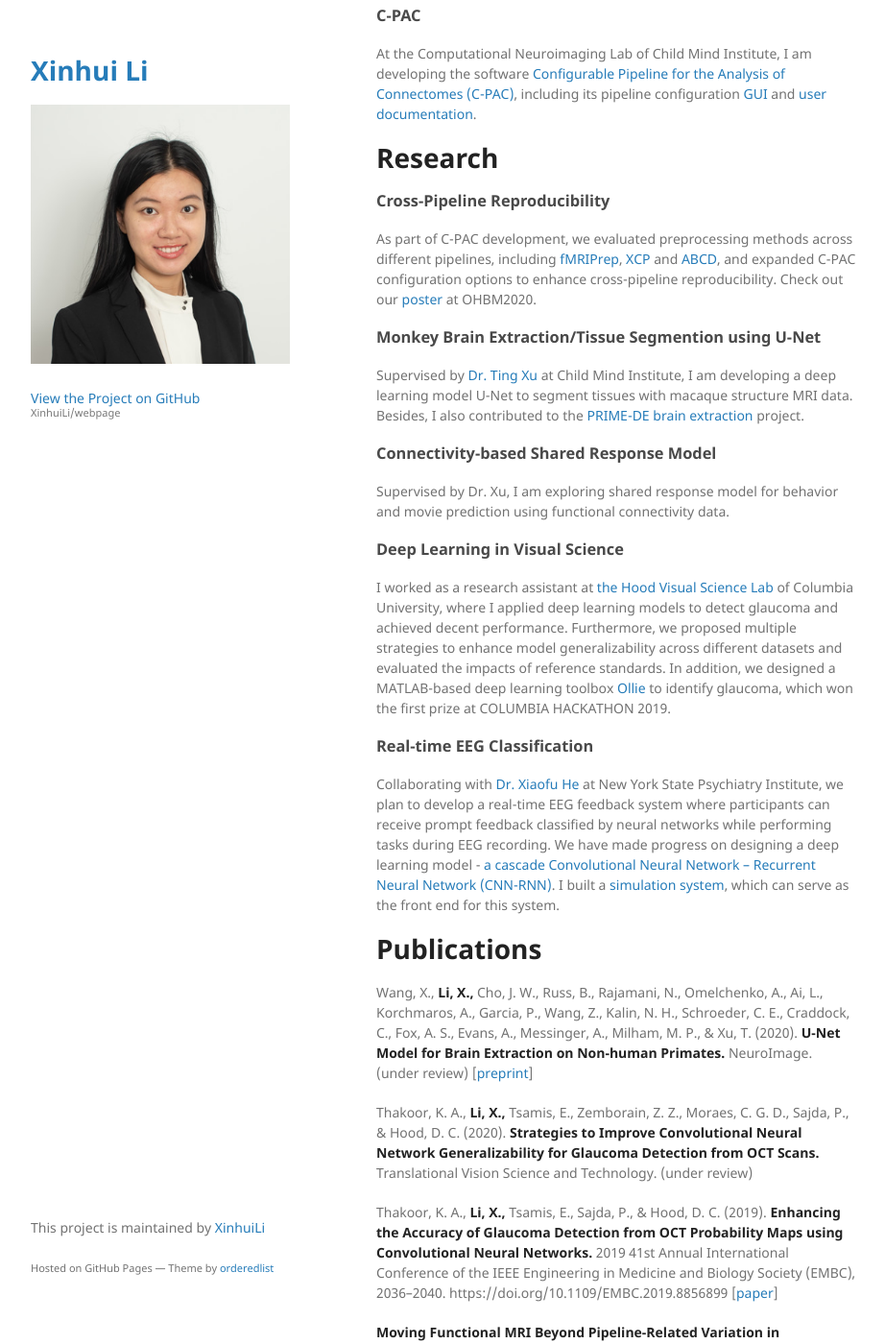
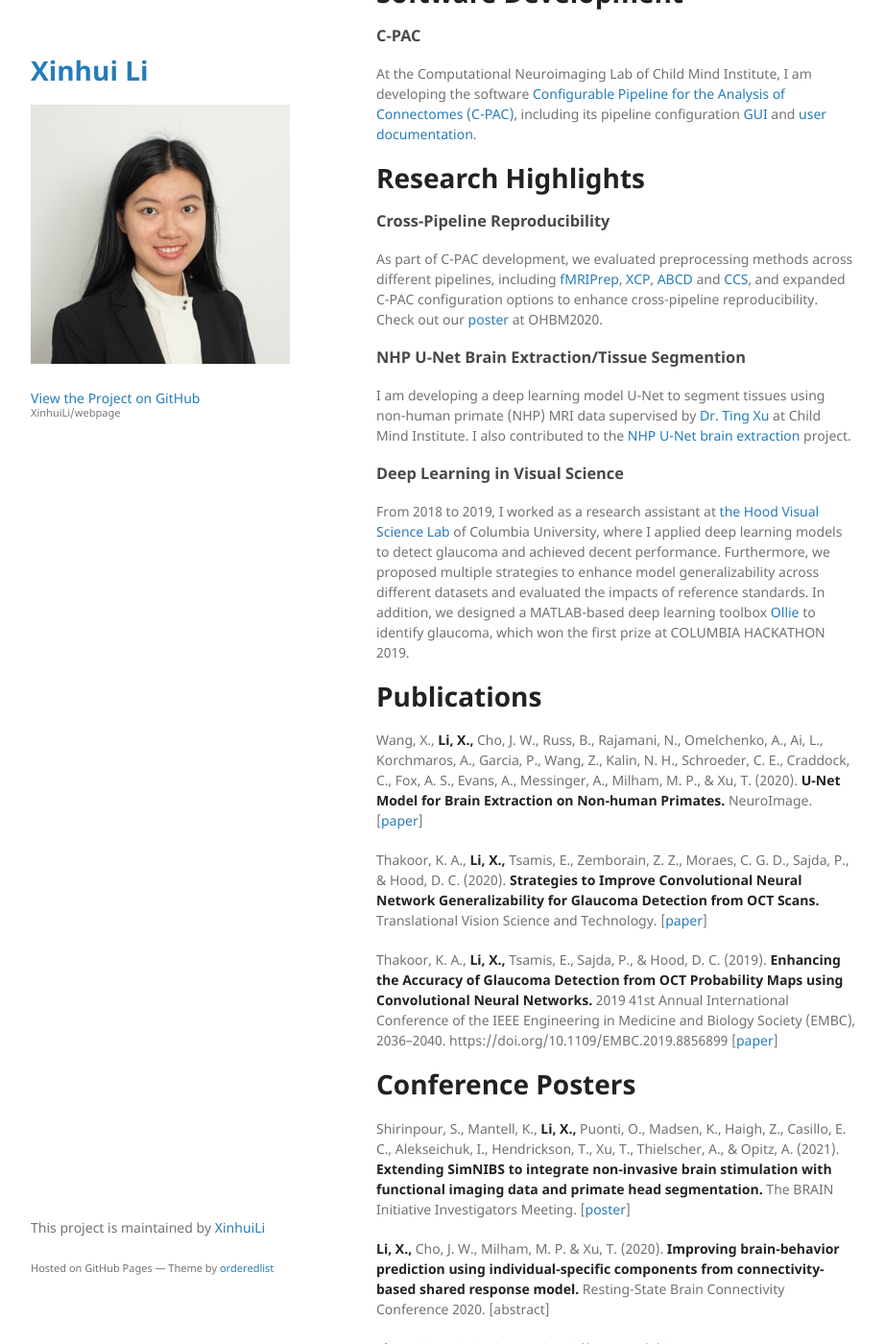
Before and after one commit to XinhuiLi/webpage, a Jekyll site: the page built from index.md, in a window 1280 px wide and 1400 px high, scrolled down 247 px. Shown: the whole window at 96% size, without its empty margins (178-1100 px from the left). Built offline with Jekyll 4.4.1, drawn with Linux system fonts in a browser that asks for light colours; the repository's description, which GitHub fills in, is left out; some of the changed text lies outside the part shown.

Commit message:
update web

```diff
--- a/index.md
+++ b/index.md
@@ -2,12 +2,12 @@
 layout: default
 ---
 
-I am an assistant research engineer at [Child Mind Institute](https://childmind.org/) with a background in biomedical engineering and computer science. My research interests focus on fMRI/EEG analysis, brain machine interaction and deep learning for medical imaging.
+I am currently an assistant research engineer at [Child Mind Institute](https://childmind.org/) with a background in biomedical engineering and computer science. I'll join Georgia Tech BioE-ECE program as a PhD student in Fall 2021. My research interests focus on multi-modal neuroimaging (fMRI/EEG), brain machine interaction and deep learning.
 
+[[CV](/assets/cv/XinhuiLi-CV_05-21.pdf)]
 [[Google Scholar](https://scholar.google.com/citations?user=YKtWorEAAAAJ&hl=en)]
 [[GitHub](https://github.com/SucyLi)]
 [[Twitter](https://twitter.com/xin_hui_li)]
-[[CV](/assets/cv/XinhuiLi-CV_11-30-20.pdf)]
 
 # Software Development
 
@@ -16,43 +16,32 @@ I am an assistant research engineer at [Child Mind Institute](https://childmind.
 At the Computational Neuroimaging Lab of Child Mind Institute, I am developing the software [Configurable Pipeline for the Analysis of Connectomes (C-PAC)](https://fcp-indi.github.io/), including its pipeline configuration [GUI](https://github.com/FCP-INDI/C-PAC_GUI) and [user documentation](https://github.com/FCP-INDI/fcp-indi.github.com).
 
 
-# Research
+# Research Highlights
 
 ### Cross-Pipeline Reproducibility
 
-As part of C-PAC development, we evaluated preprocessing methods across different pipelines, including [fMRIPrep](https://fmriprep.org/en/stable/), [XCP](https://xcpengine.readthedocs.io/) and [ABCD](https://github.com/DCAN-Labs/DCAN-HCP/tree/master), and expanded C-PAC configuration options to enhance cross-pipeline reproducibility. Check out our [poster](/assets/poster/OHBM20_XL.pdf) at OHBM2020.
+As part of C-PAC development, we evaluated preprocessing methods across different pipelines, including [fMRIPrep](https://fmriprep.org/en/stable/), [XCP](https://xcpengine.readthedocs.io/), [ABCD](https://github.com/DCAN-Labs/DCAN-HCP/tree/master) and [CCS](https://github.com/zuoxinian/CCS), and expanded C-PAC configuration options to enhance cross-pipeline reproducibility. Check out our [poster](/assets/poster/OHBM20_XL.pdf) at OHBM2020.
 
-### Monkey Brain Extraction/Tissue Segmention using U-Net
+### NHP U-Net Brain Extraction/Tissue Segmention
 
-Supervised by [Dr. Ting Xu](https://scholar.google.com/citations?hl=en&user=Ks7ywnAAAAAJ&view_op=list_works&sortby=pubdate) at Child Mind Institute, I am developing a deep learning model U-Net to segment tissues with macaque structure MRI data. Besides, I also contributed to the [PRIME-DE brain extraction](https://github.com/HumanBrainED/NHP-BrainExtraction) project.
-
-### Connectivity-based Shared Response Model
-
-Supervised by Dr. Xu, I am exploring shared response model for behavior and movie prediction using functional connectivity data.
+I am developing a deep learning model U-Net to segment tissues using non-human primate (NHP) MRI data supervised by [Dr. Ting Xu](https://scholar.google.com/citations?hl=en&user=Ks7ywnAAAAAJ&view_op=list_works&sortby=pubdate) at Child Mind Institute. I also contributed to the [NHP U-Net brain extraction](https://github.com/HumanBrainED/NHP-BrainExtraction) project.
 
 ### Deep Learning in Visual Science
 
-I worked as a research assistant at [the Hood Visual Science Lab](https://hoodvisualscience.psychology.columbia.edu/) of Columbia University, where I applied deep learning models to detect glaucoma and achieved decent performance. Furthermore, we proposed multiple strategies to enhance model generalizability across different datasets and evaluated the impacts of reference standards. In addition, we designed a MATLAB-based deep learning toolbox [Ollie](https://github.com/SucyLi/Ollie) to identify glaucoma, which won the first prize at COLUMBIA HACKATHON 2019.
-
-### Real-time EEG Classification
-
-Collaborating with [Dr. Xiaofu He](https://scholar.google.com/citations?hl=en&user=QJnxJFIAAAAJ&view_op=list_works&sortby=pubdate) at New York State Psychiatry Institute, we plan to develop a real-time EEG feedback system where participants can receive prompt feedback classified by neural networks while performing tasks during EEG recording. We have made progress on designing a deep learning model - [a cascade Convolutional Neural Network – Recurrent Neural Network (CNN-RNN)](/assets/poster/NYSDS19_YF.pdf). I built a [simulation system](https://github.com/SucyLi/Neural-Feedback-System), which can serve as the front end for this system.
-
+From 2018 to 2019, I worked as a research assistant at [the Hood Visual Science Lab](https://hoodvisualscience.psychology.columbia.edu/) of Columbia University, where I applied deep learning models to detect glaucoma and achieved decent performance. Furthermore, we proposed multiple strategies to enhance model generalizability across different datasets and evaluated the impacts of reference standards. In addition, we designed a MATLAB-based deep learning toolbox [Ollie](https://github.com/SucyLi/Ollie) to identify glaucoma, which won the first prize at COLUMBIA HACKATHON 2019.
 
 # Publications
 
-Wang, X., **Li, X.,** Cho, J. W., Russ, B., Rajamani, N., Omelchenko, A., Ai, L., Korchmaros, A., Garcia, P., Wang, Z., Kalin, N. H., Schroeder, C. E., Craddock, C., Fox, A. S., Evans, A., Messinger, A., Milham, M. P., & Xu, T. (2020). **U-Net Model for Brain Extraction on Non-human Primates.** NeuroImage. (under review) [[preprint](https://www.biorxiv.org/content/10.1101/2020.11.17.385898v1)]
+Wang, X., **Li, X.,** Cho, J. W., Russ, B., Rajamani, N., Omelchenko, A., Ai, L., Korchmaros, A., Garcia, P., Wang, Z., Kalin, N. H., Schroeder, C. E., Craddock, C., Fox, A. S., Evans, A., Messinger, A., Milham, M. P., & Xu, T. (2020). **U-Net Model for Brain Extraction on Non-human Primates.** NeuroImage. [[paper](https://www.sciencedirect.com/science/article/pii/S1053811921002780)]
 
-Thakoor, K. A., **Li, X.,** Tsamis, E., Zemborain, Z. Z., Moraes, C. G. D., Sajda, P., & Hood, D. C. (2020). **Strategies to Improve Convolutional Neural Network Generalizability for Glaucoma Detection from OCT Scans.** Translational Vision Science and Technology. (under review)
+Thakoor, K. A., **Li, X.,** Tsamis, E., Zemborain, Z. Z., Moraes, C. G. D., Sajda, P., & Hood, D. C. (2020). **Strategies to Improve Convolutional Neural Network Generalizability for Glaucoma Detection from OCT Scans.** Translational Vision Science and Technology. [[paper](https://tvst.arvojournals.org/article.aspx?articleid=2772481)]
 
 Thakoor, K. A., **Li, X.,** Tsamis, E., Sajda, P., & Hood, D. C. (2019). **Enhancing the Accuracy of Glaucoma Detection from OCT Probability Maps using Convolutional Neural Networks.** 2019 41st Annual International Conference of the IEEE Engineering in Medicine and Biology Society (EMBC), 2036–2040. https://doi.org/10.1109/EMBC.2019.8856899 [[paper](https://doi.org/10.1109/EMBC.2019.8856899)]
 
-**Moving Functional MRI Beyond Pipeline-Related Variation in Preprocessing.** (in prep)
-
-**Deep Learning for Motor Imagery Classification with EEG Data.** (in prep)
-
 
 # Conference Posters
+
+Shirinpour, S., Mantell, K., **Li, X.,** Puonti, O., Madsen, K., Haigh, Z., Casillo, E. C., Alekseichuk, I., Hendrickson, T., Xu, T., Thielscher, A., & Opitz, A. (2021). **Extending SimNIBS to integrate non-invasive brain stimulation with functional imaging data and primate head segmentation.** The BRAIN Initiative Investigators Meeting. [[poster](/assets/poster/BRAIN21_SS.pdf)]
 
 **Li, X.,** Cho, J. W., Milham, M. P. & Xu, T. (2020). **Improving brain-behavior prediction using individual-specific components from connectivity-based shared response model.** Resting-State Brain Connectivity Conference 2020. [abstract]
 
```
Also changed, not shown: 3 other files.
